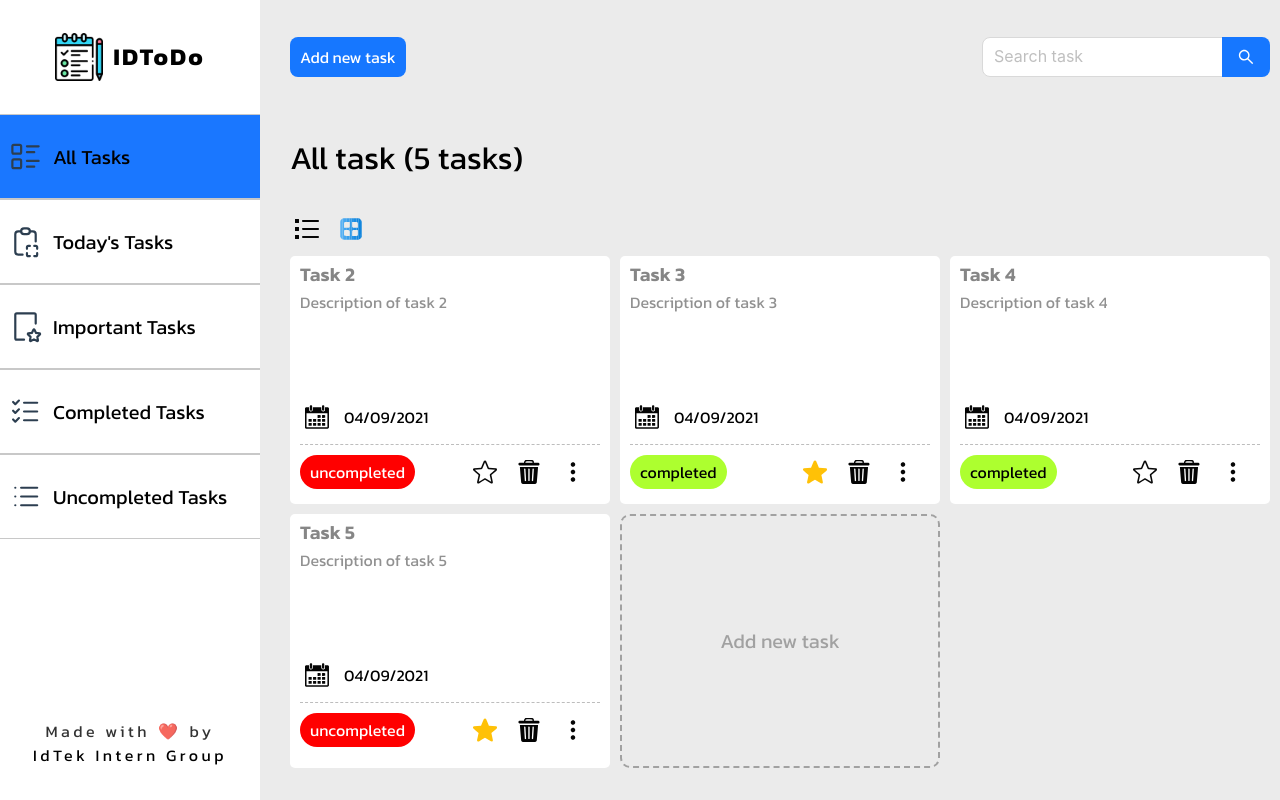
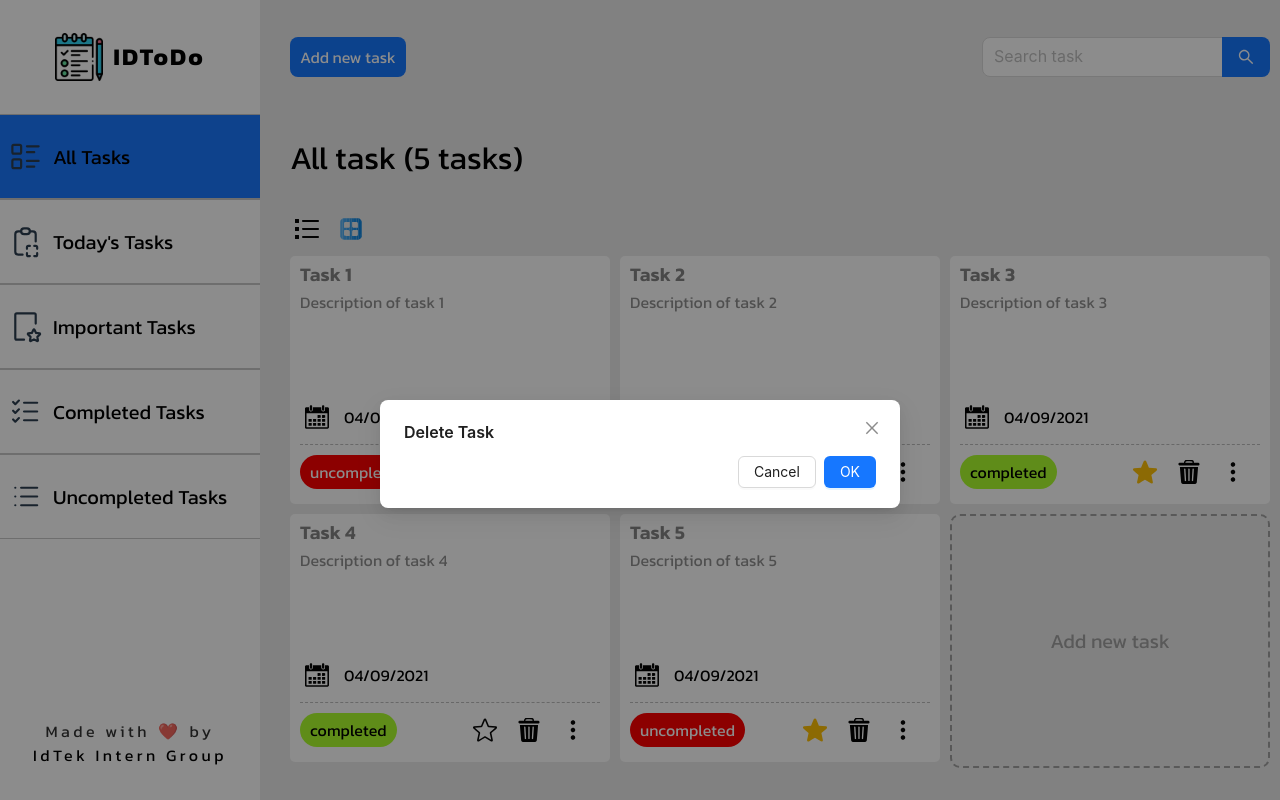
Before and after one commit to phongpham0702/project-idtodo, a React (Vite) app: page / in a window 1280 px wide. Both pictures are taken after a click on the picture 529 px from the left and 472 px from the top of the page. Built offline with nearby package versions, Linux system fonts and the light colour scheme.

Commit message:
add delete confirm modal

```diff
--- a/src/components/task-container/Task.tsx
+++ b/src/components/task-container/Task.tsx
@@ -4,7 +4,8 @@ import ImportantTaskIcon from "../../assets/icons/important-star.svg";
 import UnimportantTaskIcon from "../../assets/icons/unimportant-task.svg";
 import DeleteIcon from "../../assets/icons/trash-bin.svg";
 import EditIcon from "../../assets/icons/edit-task.svg";
-
+import { useState } from "react";
+import { Modal } from 'antd';
 export default function Task(
     {
         title,
@@ -29,7 +30,22 @@ export default function Task(
         changeProgress: () => void
     }
 ) {
+
+    const [isModalOpen, setIsModalOpen] = useState(false);
+    const showModal = () => {
+      setIsModalOpen(true);
+    };
+    const handleOk = () => {
+      setIsModalOpen(false);
+      deleteTask();
+    };
+    const handleCancel = () => {
+      setIsModalOpen(false);
+    };
+
+
     return (
+        <div>
             <div className={display !== "row" ?  "task isCard" : "task isRow"}>
 
                 <div className="task-title">{title}</div>
@@ -60,7 +76,7 @@ export default function Task(
 
                         <img src={DeleteIcon} alt=""
                             className="delete-task icon"
-                        onClick={deleteTask}
+                            onClick={showModal}
                         />
 
                         <img src={EditIcon} alt=""
@@ -69,5 +85,15 @@ export default function Task(
                     </div>
                 </div>
             </div>
+
+            <Modal
+                title="Delete Task"
+                open={isModalOpen}
+                style={{ top: '50%' }}
+                onOk={handleOk}
+                onCancel={handleCancel}></Modal>
+
+
+        </div>
     );
 }
```
Lines whose indentation alone changed are shown as unchanged.
